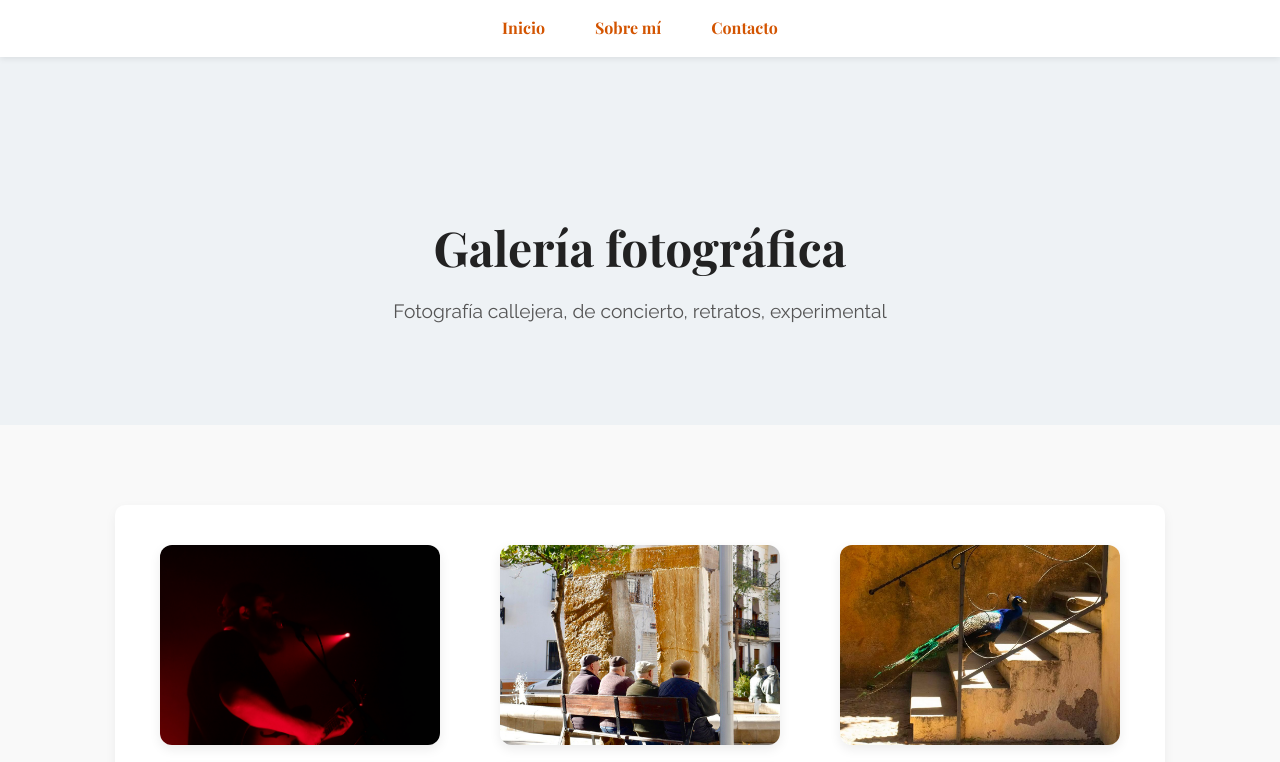
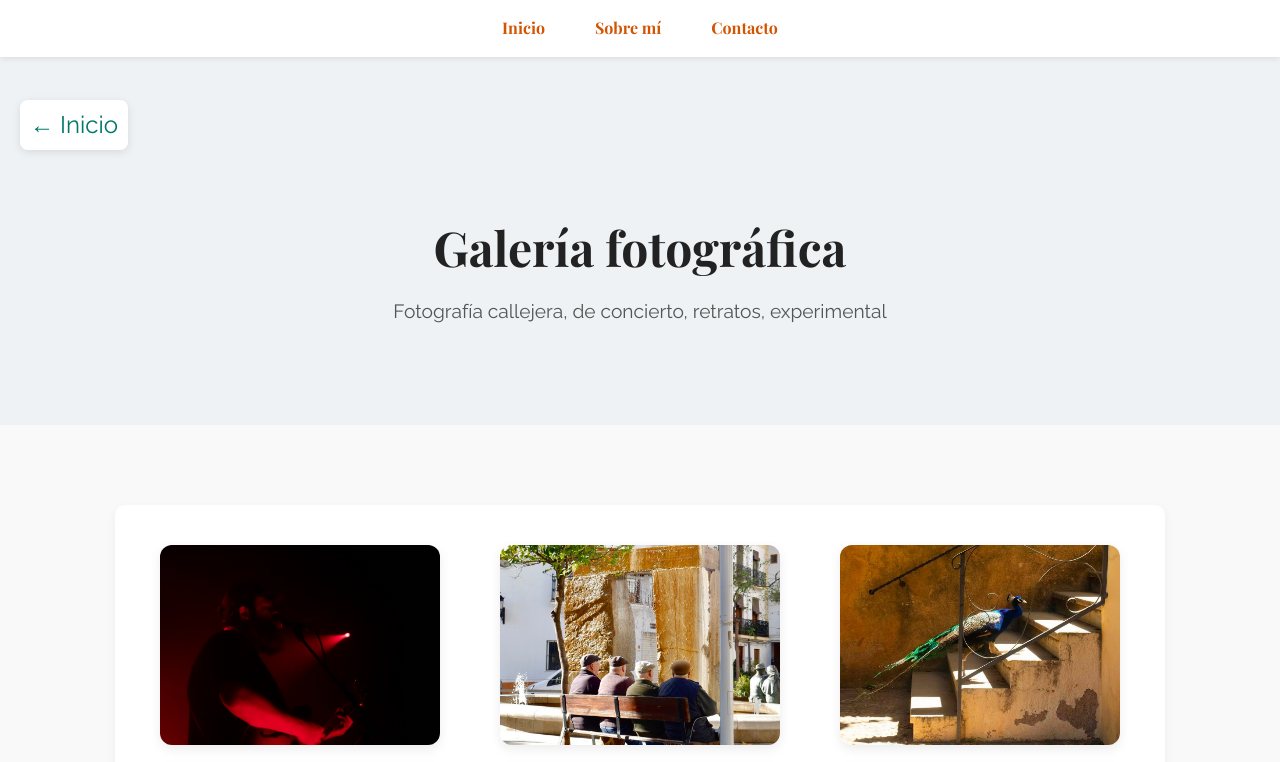
Before and after one commit to aliciaurquizar/aliciaurquizar.github.io, a plain HTML site: page foto.html in a window 1280 px wide. Shown: the top 762 px of the page. Drawn offline with nearby package versions, Linux system fonts and the light colour scheme.

Commit message:
Update foto.html

```diff
--- a/foto.html
+++ b/foto.html
@@ -99,13 +99,26 @@ document.querySelectorAll(".zoomable").forEach(img => {
     captionText.innerHTML = this.alt;
   });
 });
-  const scrollTopBtn = document.querySelector('.scroll-top');
+ const backArrow = document.querySelector('.back-arrow');
+const scrollTopBtn = document.querySelector('.scroll-top');
+
+window.addEventListener('scroll', () => {
+  const scrollY = window.scrollY;
+
+  // Mostrar flecha de inicio solo arriba
+  if(scrollY < 100) {
+    backArrow.classList.add('visible');
+    scrollTopBtn.classList.remove('visible');
+  } else {
+    backArrow.classList.remove('visible');
+    scrollTopBtn.classList.add('visible');
+  }
+});
+
+// Scroll suave para "Subir arriba"
 scrollTopBtn.addEventListener('click', e => {
   e.preventDefault();
-  window.scrollTo({
-    top: 0,
-    behavior: 'smooth'
-  });
+  window.scrollTo({ top: 0, behavior: 'smooth' });
 });
 
 document.querySelector(".close").addEventListener("click", () => modal.style.display = "none");
```
